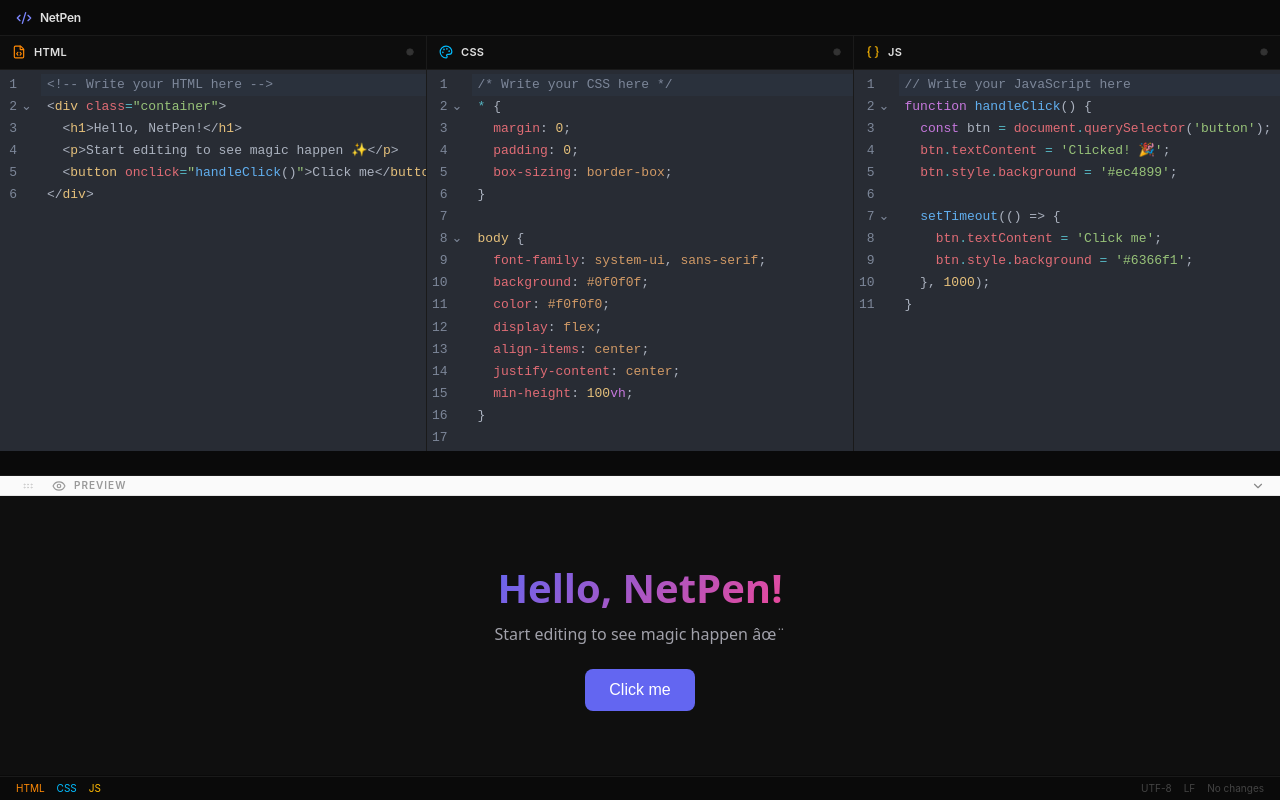
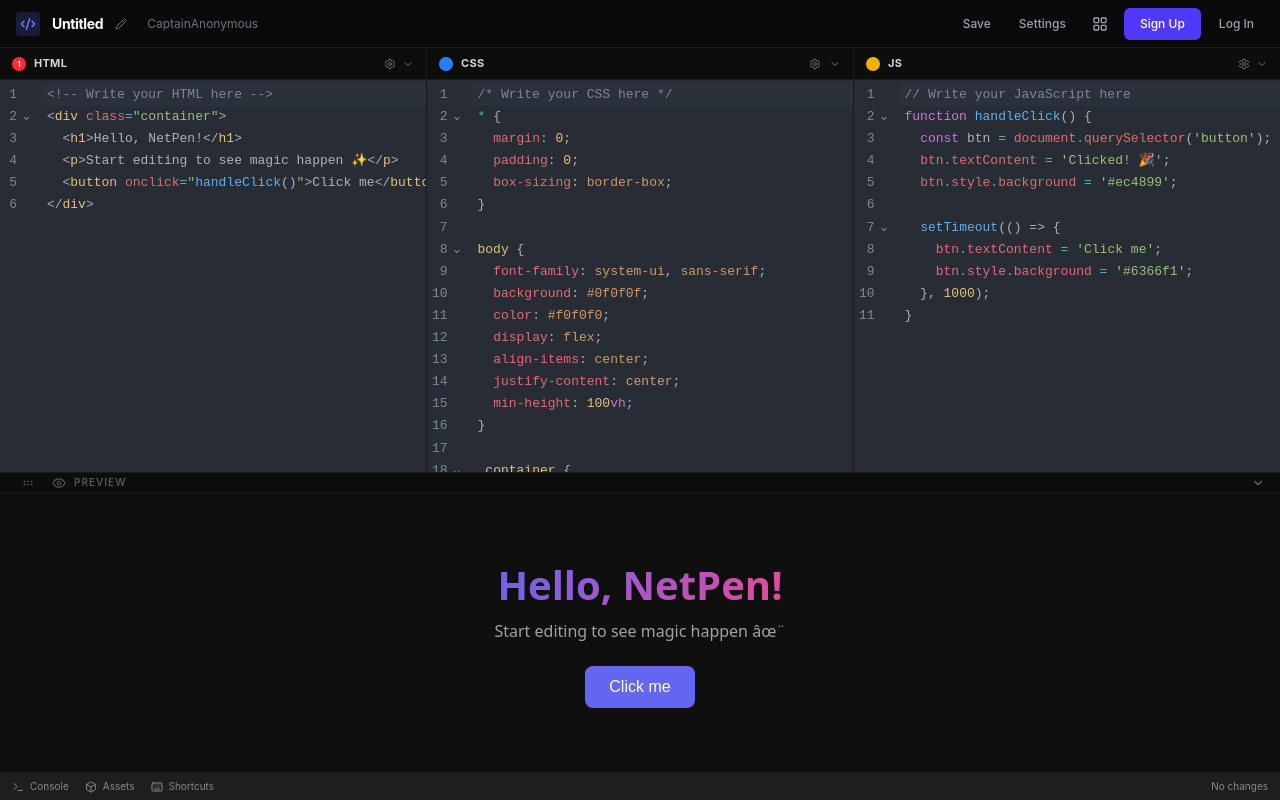
Before and after one commit to byllzz/netpen-editor, a React (Vite) app: page / in a window 1280 px wide. Built offline with nearby package versions, Linux system fonts and the light colour scheme.

Commit message:
feat: update UI to match screenshot layout and styling

```diff
--- a/src/App.tsx
+++ b/src/App.tsx
@@ -1,11 +1,11 @@
 import { useState, useCallback } from 'react';
 import { Header } from './components/layout/Header';
-import { Footer } from './components/layout/Footer.tsx';
+import { Footer } from './components/layout/Footer';
 import { CodeEditor } from './components/editor/CodeEditor';
 import { PreviewDrawer } from './components/preview/PreviewDrawer';
 import { useDebounce } from './hooks/useDebounce';
 import { defaultHtml, defaultCss, defaultJs } from './lib/defaults';
-import { FileCode, Palette, Braces, Circle } from 'lucide-react';
+import { Settings, ChevronDown } from 'lucide-react';
 
 function App() {
   const [html, setHtml] = useState(defaultHtml);
@@ -40,20 +40,16 @@
 
       <div className="flex-1 flex min-h-0">
         <div className="flex-1 flex flex-col border-r border-[#1a1a1a] min-w-0">
-          <div className="px-3 py-2 border-b border-[#1a1a1a] bg-[#0d0d0d] flex items-center justify-between gap-2">
+          <div className="px-3 py-1.5 border-b border-[#1a1a1a] bg-[#0d0d0d] flex items-center justify-between gap-2 min-h-[32px]">
             <div className="flex items-center gap-2">
-              <FileCode className="w-3.5 h-3.5 text-orange-400" />
-              <span className="text-[11px] font-semibold text-[#e0e0e0] tracking-wide">HTML</span>
+              <div className="w-3.5 h-3.5 rounded-full bg-red-500 flex items-center justify-center text-[8px] font-bold text-white">
+                1
+              </div>
+              <span className="text-[11px] font-bold text-gray-300 tracking-wide">HTML</span>
             </div>
-            <div className="flex items-center gap-2">
-              {htmlChanges > 0 && (
-                <span className="text-[10px] text-[#666] tabular-nums">
-                  {htmlChanges} change{htmlChanges !== 1 ? 's' : ''}
-                </span>
-              )}
-              <Circle
-                className={`w-2 h-2 fill-current ${htmlChanges > 0 ? 'text-orange-400' : 'text-[#333]'}`}
-              />
+            <div className="flex items-center gap-1.5 text-gray-500">
+              <Settings className="w-3 h-3" />
+              <ChevronDown className="w-3 h-3" />
             </div>
           </div>
           <div className="flex-1 overflow-hidden">
@@ -62,20 +58,20 @@
         </div>
 
         <div className="flex-1 flex flex-col border-r border-[#1a1a1a] min-w-0">
-          <div className="px-3 py-2 border-b border-[#1a1a1a] bg-[#0d0d0d] flex items-center justify-between gap-2">
+          <div className="px-3 py-1.5 border-b border-[#1a1a1a] bg-[#0d0d0d] flex items-center justify-between gap-2 min-h-[32px]">
             <div className="flex items-center gap-2">
-              <Palette className="w-3.5 h-3.5 text-sky-400" />
-              <span className="text-[11px] font-semibold text-[#e0e0e0] tracking-wide">CSS</span>
+              <div className="w-3.5 h-3.5 rounded-full bg-blue-500 flex items-center justify-center text-[8px] font-bold text-white"></div>
+              <span className="text-[11px] font-bold text-gray-300 tracking-wide">CSS</span>
             </div>
             <div className="flex items-center gap-2">
               {cssChanges > 0 && (
-                <span className="text-[10px] text-[#666] tabular-nums">
-                  {cssChanges} change{cssChanges !== 1 ? 's' : ''}
-                </span>
+                <div className="bg-yellow-500/10 text-yellow-500 px-1.5 py-0.5 rounded text-[9px] flex items-center gap-1 font-medium border border-yellow-500/20">
+                  {cssChanges} unsaved changes
+                  <span className="cursor-pointer hover:text-white">×</span>
+                </div>
               )}
-              <Circle
-                className={`w-2 h-2 fill-current ${cssChanges > 0 ? 'text-sky-400' : 'text-[#333]'}`}
-              />
+              <Settings className="w-3 h-3 text-gray-500" />
+              <ChevronDown className="w-3 h-3 text-gray-500" />
             </div>
           </div>
           <div className="flex-1 overflow-hidden">
@@ -84,20 +80,14 @@
         </div>
 
         <div className="flex-1 flex flex-col min-w-0">
-          <div className="px-3 py-2 border-b border-[#1a1a1a] bg-[#0d0d0d] flex items-center justify-between gap-2">
+          <div className="px-3 py-1.5 border-b border-[#1a1a1a] bg-[#0d0d0d] flex items-center justify-between gap-2 min-h-[32px]">
             <div className="flex items-center gap-2">
-              <Braces className="w-3.5 h-3.5 text-amber-400" />
-              <span className="text-[11px] font-semibold text-[#e0e0e0] tracking-wide">JS</span>
+              <div className="w-3.5 h-3.5 rounded-full bg-yellow-500 flex items-center justify-center text-[8px] font-bold text-white"></div>
+              <span className="text-[11px] font-bold text-gray-300 tracking-wide">JS</span>
             </div>
-            <div className="flex items-center gap-2">
-              {jsChanges > 0 && (
-                <span className="text-[10px] text-[#666] tabular-nums">
-                  {jsChanges} change{jsChanges !== 1 ? 's' : ''}
-                </span>
-              )}
-              <Circle
-                className={`w-2 h-2 fill-current ${jsChanges > 0 ? 'text-amber-400' : 'text-[#333]'}`}
-              />
+            <div className="flex items-center gap-1.5 text-gray-500">
+              <Settings className="w-3 h-3" />
+              <ChevronDown className="w-3 h-3" />
             </div>
           </div>
           <div className="flex-1 overflow-hidden">
--- a/src/components/layout/Footer.tsx
+++ b/src/components/layout/Footer.tsx
@@ -1,25 +1,32 @@
+import { Terminal, Box, Keyboard } from 'lucide-react';
+
 interface FooterProps {
-  totalChanges: number
+  totalChanges: number;
 }
 
 export function Footer({ totalChanges }: FooterProps) {
   return (
-    <footer className="h-6 min-h-[24px] border-t border-[#1a1a1a] px-4 flex items-center justify-between bg-[#0a0a0a] text-[10px] text-[#444]">
-      <div className="flex items-center gap-3">
-        <span className="text-orange-400">HTML</span>
-        <span className="text-sky-400">CSS</span>
-        <span className="text-amber-400">JS</span>
+    <footer className="h-7 min-h-[28px] border-t border-[#1a1a1a] px-3 flex items-center justify-between bg-[#1e1e1e] text-[10px] text-[#888]">
+      <div className="flex items-center gap-4">
+        <div className="flex items-center gap-1.5 hover:text-[#ccc] cursor-pointer">
+          <Terminal className="w-3 h-3" />
+          <span>Console</span>
+        </div>
+        <div className="flex items-center gap-1.5 hover:text-[#ccc] cursor-pointer">
+          <Box className="w-3 h-3" />
+          <span>Assets</span>
+        </div>
+        <div className="flex items-center gap-1.5 hover:text-[#ccc] cursor-pointer">
+          <Keyboard className="w-3 h-3" />
+          <span>Shortcuts</span>
+        </div>
       </div>
-      <div className="flex items-center gap-3">
-        <span>UTF-8</span>
-        <span>LF</span>
+      <div className="flex items-center gap-2">
         {totalChanges > 0 && (
-          <span className="text-[#666]">{totalChanges} change{totalChanges !== 1 ? "s" : ""}</span>
+          <span className="text-[10px] text-[#666]">{totalChanges} unsaved</span>
         )}
-        {totalChanges === 0 && (
-          <span>No changes</span>
-        )}
+        {totalChanges === 0 && <span>No changes</span>}
       </div>
     </footer>
-  )
+  );
 }
--- a/src/components/layout/Header.tsx
+++ b/src/components/layout/Header.tsx
@@ -1,4 +1,5 @@
-import { Code2, Activity } from 'lucide-react';
+import { Code2, Pencil, LayoutGrid } from 'lucide-react';
+import { Button } from '../ui/Button';
 
 interface HeaderProps {
   totalChanges: number;
@@ -6,19 +7,36 @@
 
 export function Header({ totalChanges }: HeaderProps) {
   return (
-    <header className="h-9 min-h-[36px] border-b border-[#1a1a1a] px-4 flex items-center justify-between bg-[#0a0a0a]">
-      <div className="flex items-center gap-2">
-        <Code2 className="w-4 h-4 text-indigo-400" />
-        <h1 className="text-xs font-semibold text-[#e0e0e0] tracking-tight">NetPen</h1>
+    <header className="h-12 min-h-[48px] border-b border-[#1a1a1a] px-4 flex items-center justify-between bg-[#0a0a0a]">
+      <div className="flex items-center gap-3">
+        <div className="w-6 h-6 bg-indigo-500/20 rounded flex items-center justify-center text-indigo-400">
+          <Code2 className="w-4 h-4" />
+        </div>
+        <h1 className="text-sm font-bold text-white tracking-tight">Untitled</h1>
+        <Pencil className="w-3 h-3 text-gray-500" />
+        <span className="text-xs text-gray-500 ml-2">CaptainAnonymous</span>
       </div>
       <div className="flex items-center gap-2">
         {totalChanges > 0 && (
-          <div className="flex items-center gap-1.5 text-[10px] text-[#666]">
-            <Activity className="w-3 h-3 text-indigo-400" />
-            <span className="tabular-nums">{totalChanges}</span>
-            <span>unsaved change{totalChanges !== 1 ? 's' : ''}</span>
+          <div className="bg-indigo-500/20 text-indigo-400 px-1.5 py-0.5 rounded text-[9px] font-medium mr-1">
+            {totalChanges}
           </div>
         )}
+        <Button variant="ghost" size="sm" className="text-gray-400 hover:text-white">
+          Save
+        </Button>
+        <Button variant="ghost" size="sm" className="text-gray-400 hover:text-white">
+          Settings
+        </Button>
+        <Button variant="ghost" size="icon" className="text-gray-400 hover:text-white">
+          <LayoutGrid className="w-4 h-4" />
+        </Button>
+        <Button className="bg-green-500 hover:bg-green-600 text-white font-medium px-3 py-1 text-xs rounded">
+          Sign Up
+        </Button>
+        <Button variant="ghost" size="sm" className="text-gray-400 hover:text-white">
+          Log In
+        </Button>
       </div>
     </header>
   );
--- a/src/components/preview/PreviewDrawer.tsx
+++ b/src/components/preview/PreviewDrawer.tsx
@@ -100,7 +100,7 @@
       >
         {/* Handle */}
         <div
-          className="shrink-0 flex items-center justify-between px-3 cursor-ns-resize bg-[#fafafa] hover:bg-[#f0f0f0] transition-colors group select-none border-b border-[#e5e5e5]"
+          className="shrink-0 flex items-center justify-between px-3 cursor-ns-resize bg-[#0d0d0d] hover:bg-[#1a1a1a] transition-colors group select-none border-b border-[#1a1a1a]"
           style={{ height: HANDLE_HEIGHT }}
           onMouseDown={e => {
             e.preventDefault();
@@ -109,9 +109,9 @@
           onTouchStart={e => handleDragStart(e.touches[0].clientY)}
         >
           <div className="flex items-center gap-2">
-            <GripHorizontal className="w-8 h-3 text-[#ccc] group-hover:text-[#999] transition-colors" />
-            <Eye className="w-3.5 h-3.5 text-[#999]" />
-            <span className="text-[10px] font-semibold text-[#999] uppercase tracking-widest">
+            <GripHorizontal className="w-8 h-3 text-[#555] group-hover:text-[#888] transition-colors" />
+            <Eye className="w-3.5 h-3.5 text-[#555]" />
+            <span className="text-[10px] font-semibold text-[#555] uppercase tracking-widest">
               Preview
             </span>
           </div>
@@ -120,12 +120,12 @@
               e.stopPropagation();
               togglePreview();
             }}
-            className="w-5 h-5 flex items-center justify-center rounded hover:bg-[#e0e0e0] transition-colors cursor-pointer"
+            className="w-5 h-5 flex items-center justify-center rounded hover:bg-[#2a2a2a] transition-colors cursor-pointer"
           >
             {isCollapsed ? (
-              <ChevronUp className="w-3.5 h-3.5 text-[#888]" />
+              <ChevronUp className="w-3.5 h-3.5 text-[#666]" />
             ) : (
-              <ChevronDown className="w-3.5 h-3.5 text-[#888]" />
+              <ChevronDown className="w-3.5 h-3.5 text-[#666]" />
             )}
           </button>
         </div>
@@ -137,8 +137,6 @@
           </div>
         )}
       </div>
-
-      <div style={{ height: `${totalHeight + FOOTER_HEIGHT}px` }} className="shrink-0" />
     </>
   );
 }
--- a/src/lib/layout.ts
+++ b/src/lib/layout.ts
@@ -1,3 +1,3 @@
-export const HEADER_HEIGHT = 0;
-export const FOOTER_HEIGHT = 25;
+export const HEADER_HEIGHT = 48;
+export const FOOTER_HEIGHT = 28;
 export const HANDLE_HEIGHT = 20;
```
